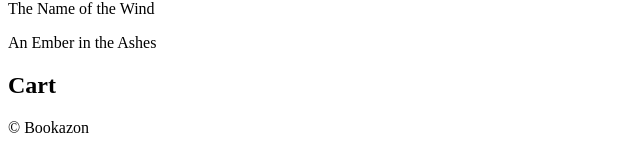
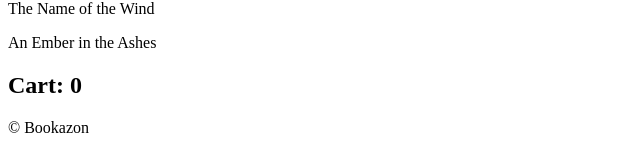
Before and after one commit to Rachnicrice/storefront, a React (Create React App) app: page / in a window 1280 px wide. Shown: the part 306-468 px from the top of the page, without its empty margins (0-640 px from the left). Built offline with nearby package versions, Linux system fonts and the light colour scheme.

Commit message:
added cart counter

```diff
--- a/src/components/cart.js
+++ b/src/components/cart.js
@@ -6,7 +6,7 @@ const Cart = (props) => {
 
   return (
     <>
-     <h2>Cart</h2>
+     <h2>Cart: {props.cart.length}</h2>
      {props.cart.map((item, i) => {
           return <p onDoubleClick={() => props.removeFromCart(item)} key={i}>
             {item.name}
```
